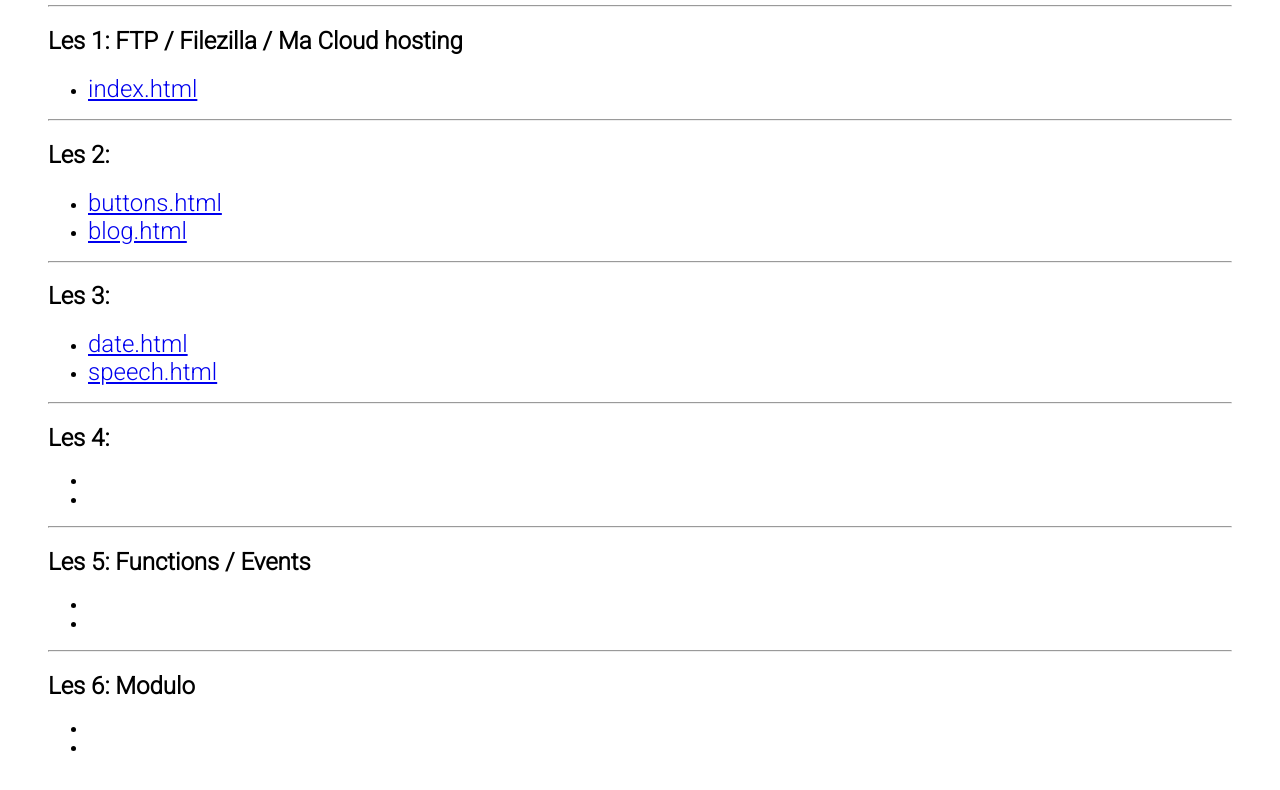
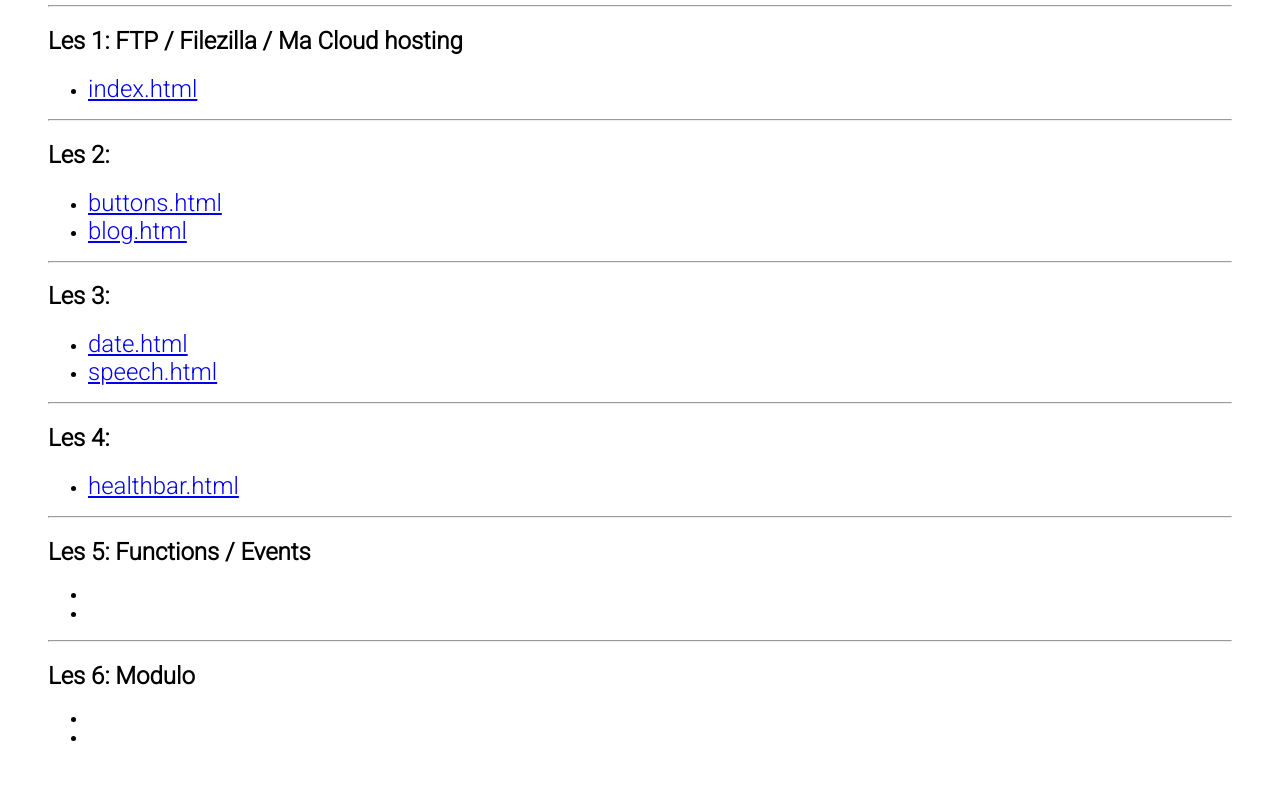
Before and after one commit to annamid/javascript, a plain HTML site: page index.html in a window 1280 px wide. Shown: the part 160-950 px from the top of the page. Drawn offline with Linux system fonts and the light colour scheme.

Commit message:
spelfout

```diff
--- a/index.html
+++ b/index.html
@@ -52,8 +52,7 @@
         <hr>
         <h2>Les 4:</h2>
         <ul>
-            <li><a href="http://26521.hosts1.ma-cloud.nl/healthbar.html"></a></li>
-            <li><a href=""></a></li>
+            <li><a href="http://26521.hosts1.ma-cloud.nl/healthbar.html" target="_blank" class="big-link">healthbar.html</a></li>
         </ul>
         <hr>
         <h2>Les 5: Functions / Events</h2>
```
